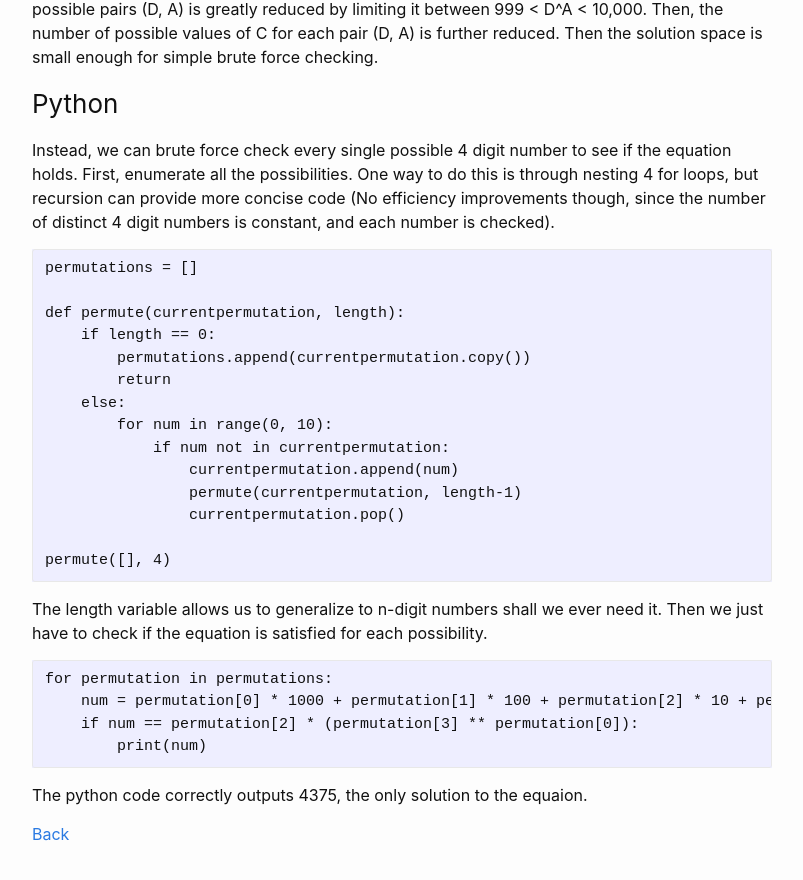
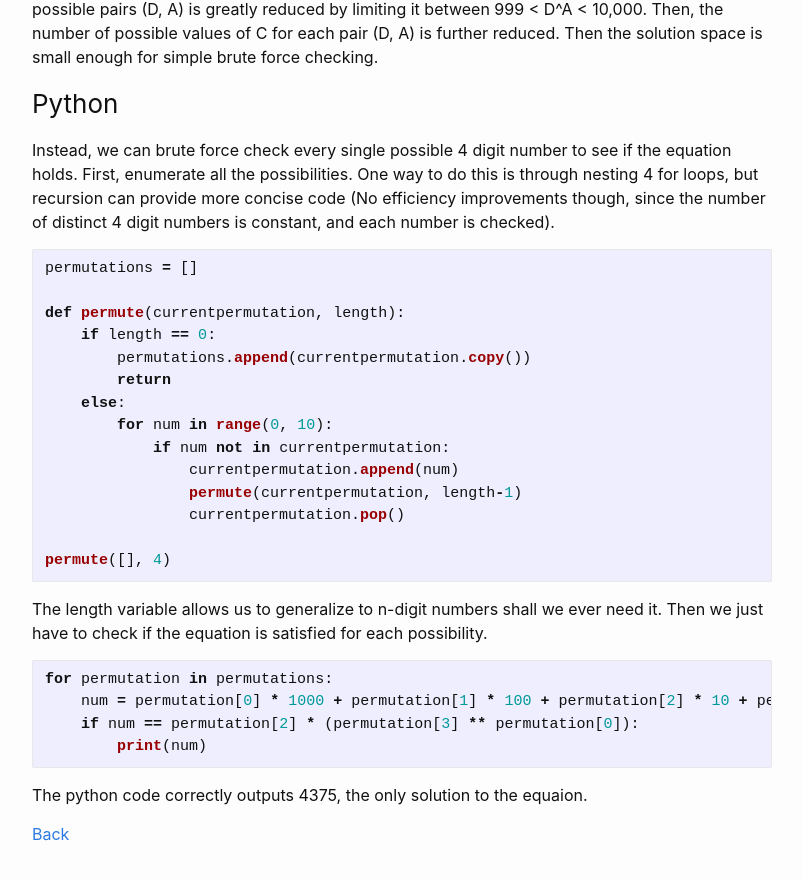
Before and after one commit to Rinnnt/Rinnnt.github.io, a Jekyll site: the page built from _posts/2022-02-11-abcd-problem.md, in a window 1280 px wide and 900 px high, scrolled down 398 px. Shown: the top 880 px of the window, without its empty margins (238-1041 px from the left). Built offline with Jekyll 4.4.1, drawn with Linux system fonts in a browser that asks for light colours.

Commit message:
Update 2022-02-11-abcd-problem.md

````diff
--- a/_posts/2022-02-11-abcd-problem.md
+++ b/_posts/2022-02-11-abcd-problem.md
@@ -14,7 +14,7 @@ With 4 variables that could range from 0-9 (except A), it is obvious that we sho
 ### Python
 Instead, we can brute force check every single possible 4 digit number to see if the equation holds. First, enumerate all the possibilities. One way to do this is through nesting 4 for loops, but recursion can provide more concise code (No efficiency improvements though, since the number of distinct 4 digit numbers is constant, and each number is checked).
 
-```
+```python
 permutations = []
 
 def permute(currentpermutation, length):
@@ -33,7 +33,7 @@ permute([], 4)
 
 The length variable allows us to generalize to n-digit numbers shall we ever need it. Then we just have to check if the equation is satisfied for each possibility.
 
-```
+```python
 for permutation in permutations:
     num = permutation[0] * 1000 + permutation[1] * 100 + permutation[2] * 10 + permutation[3]
     if num == permutation[2] * (permutation[3] ** permutation[0]):
````
